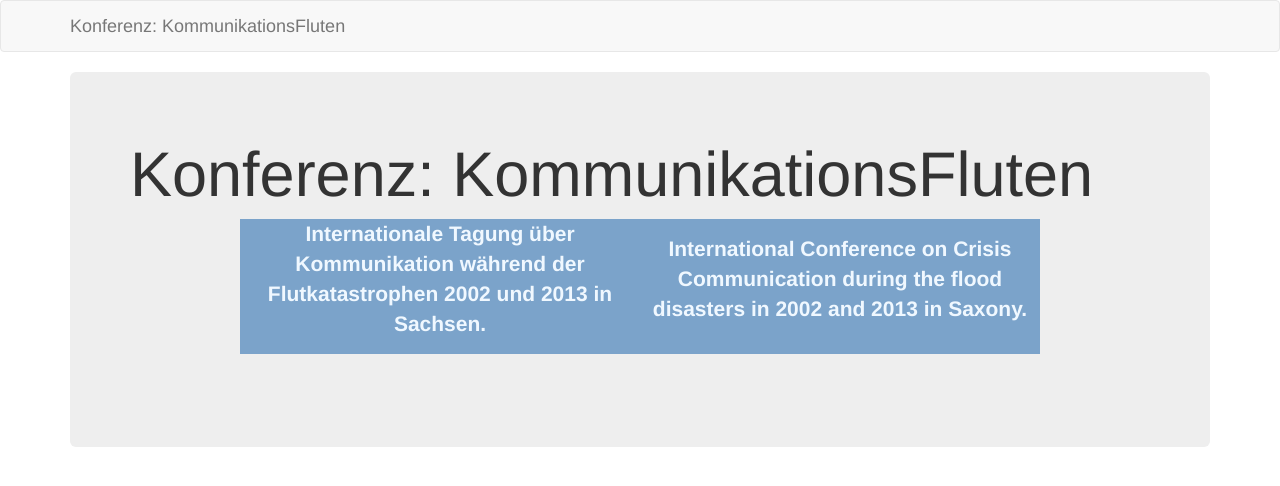
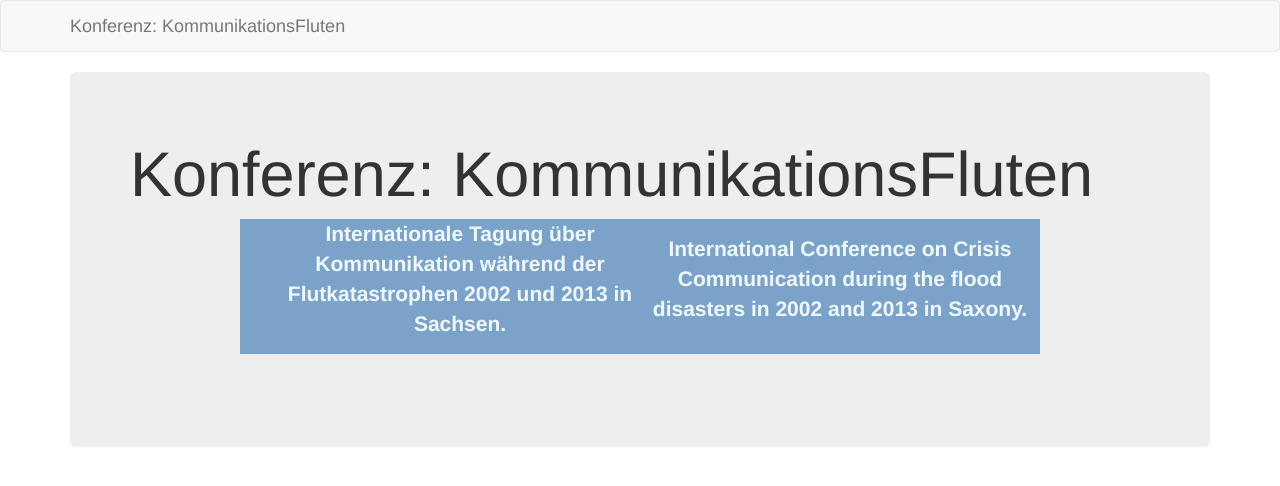
Before and after one commit to susedev/test, a Jekyll site: the page built from index.html, in a window 1280 px wide. Shown: the top 486 px of the page. Built offline with Jekyll 4.4.1, drawn with Linux system fonts in a browser that asks for light colours.

Commit message:
Edit from JekyllCMS

```diff
--- a/index.html
+++ b/index.html
@@ -6,7 +6,7 @@ title: Home
 	<tbody>
 		<tr>
 			<td style="background-color: rgb(123, 163, 202); border-color: rgb(255, 255, 255); text-align: center; vertical-align: middle; width: 400px;">
-			<p><a href="http://eijc.github.io/data/konferenz-kommunikationsfluten.html"><span style="color:#F0F8FF;"><strong>Internationale Tagung &uuml;ber Kommunikation w&auml;hrend der Flutkatastrophen 2002 und 2013 in Sachsen.</strong></span></a></p>
+			<p style="margin-left: 40px;"><a href="http://eijc.github.io/data/konferenz-kommunikationsfluten.html"><span style="color:#F0F8FF;"><strong>Internationale Tagung &uuml;ber Kommunikation w&auml;hrend der Flutkatastrophen 2002 und 2013 in Sachsen.</strong></span></a></p>
 			</td>
 			<td style="background-color: rgb(123, 163, 202); text-align: center; vertical-align: middle; width: 400px; border-color: rgb(255, 255, 255);">
 			<p><a href="http://eijc.github.io/data/conference-communication-floods.html"><span style="color:#F0F8FF;"><strong>International Conference on Crisis Communication during the flood disasters in 2002 and 2013 in Saxony.</strong></span></a></p>
```
